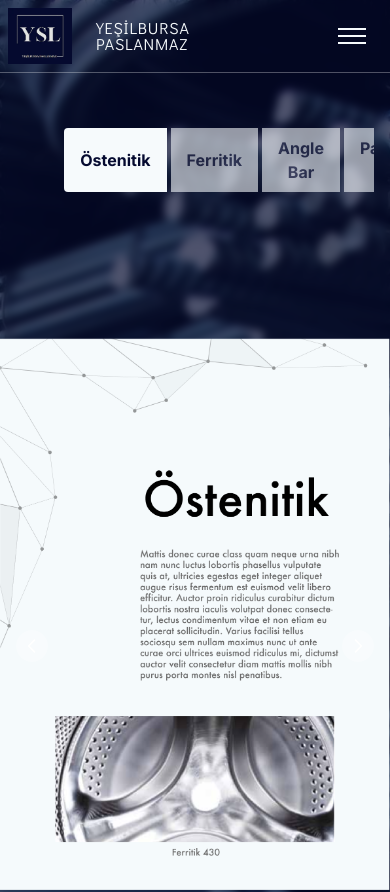
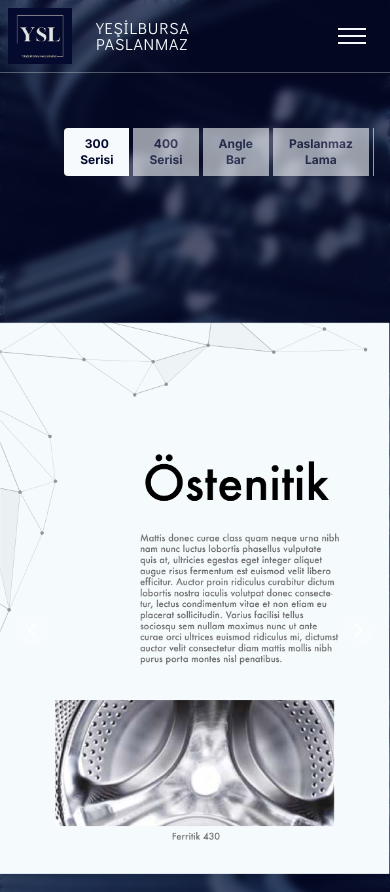
Before and after one commit to GokdenizCakir/YesilBursa-website, a Next.js app: page /catalog in a window 390 px wide. Shown: the top 892 px of the page. Built offline with nearby package versions, Linux system fonts and the light colour scheme.

Commit message:
Change ferritik ostenitik to 400 300

```diff
--- a/app/catalog/page.js
+++ b/app/catalog/page.js
@@ -19,7 +19,7 @@ const page = () => {
 		<div className='px-0 flex justify-center  bg-cover bg-center bg-no-repeat bg-[url(/landing_bg.webp)]'>
 			{/* <Carousel /> */}
 			<div className='w-full md:min-w-fit flex flex-col gap-8 md:gap-16 items-center py-8 bg-customNavy/70 backdrop-blur-sm '>
-				<div className='flex flex-row items-center justify-start md:justify-center px-12 w-11/12  overflow-x-scroll overflow-y-visible pt-24 *:h-16 md:*:h-auto md:gap-0 gap-1 '>
+				<div className='flex flex-row items-center justify-start md:justify-center px-12 w-11/12  overflow-x-scroll overflow-y-visible pt-24 *:h-12 md:*:h-auto md:gap-0 gap-1 '>
 					{/* <button
 							className={`${
 								filter !== 'all'
@@ -35,27 +35,27 @@ const page = () => {
 							filter !== 'ostenitik'
 								? 'bg-customWhite opacity-60 text-customPrimary/80'
 								: 'bg-customWhite text-customPrimary/100'
-						}  font-bold py-2 px-4 rounded-l cursor-pointer`}
+						}  font-bold py-2 px-4 rounded-l cursor-pointer text-xs md:text-base`}
 						onClick={() => setFilter('ostenitik')}
 					>
-						Östenitik
+						300 Serisi
 					</button>
 					<button
 						className={`${
 							filter !== 'ferritik'
 								? 'bg-customWhite opacity-60 text-customPrimary/80'
 								: 'bg-customWhite text-customPrimary/100'
-						}  font-bold py-2 px-4  cursor-pointer`}
+						}  font-bold py-2 px-4  cursor-pointer text-xs md:text-base`}
 						onClick={() => setFilter('ferritik')}
 					>
-						Ferritik
+						400 Serisi
 					</button>
 					<button
 						className={`${
 							filter !== 'angle-bar'
 								? 'bg-customWhite opacity-60 text-customPrimary/80'
 								: 'bg-customWhite text-customPrimary/100'
-						}  font-bold py-2 px-4  cursor-pointer`}
+						}  font-bold py-2 px-4  cursor-pointer text-xs md:text-base`}
 						onClick={() => setFilter('angle-bar')}
 					>
 						Angle Bar
@@ -65,7 +65,7 @@ const page = () => {
 							filter !== 'paslanmaz-lama'
 								? 'bg-customWhite opacity-60 text-customPrimary/80'
 								: 'bg-customWhite text-customPrimary/100'
-						}  font-bold py-2 px-4  cursor-pointer`}
+						}  font-bold py-2 px-4  cursor-pointer text-xs md:text-base`}
 						onClick={() => setFilter('paslanmaz-lama')}
 					>
 						Paslanmaz Lama
@@ -75,7 +75,7 @@ const page = () => {
 							filter !== 'round-bar'
 								? 'bg-customWhite opacity-60 text-customPrimary/80'
 								: 'bg-customWhite text-customPrimary/100'
-						}  font-bold py-2 px-4  cursor-pointer`}
+						}  font-bold py-2 px-4  cursor-pointer text-xs md:text-base`}
 						onClick={() => setFilter('round-bar')}
 					>
 						Round Bar
@@ -85,7 +85,7 @@ const page = () => {
 							filter !== 'hakkimizda'
 								? 'bg-customWhite opacity-60 text-customPrimary/80'
 								: 'bg-customWhite text-customPrimary/100'
-						} text-customPrimary/60 font-bold rounded-r py-2 px-4 cursor-pointer`}
+						} text-customPrimary/60 font-bold rounded-r py-2 px-4 cursor-pointer text-xs md:text-base`}
 						onClick={() => setFilter('hakkimizda')}
 					>
 						Hakkımızda
```
